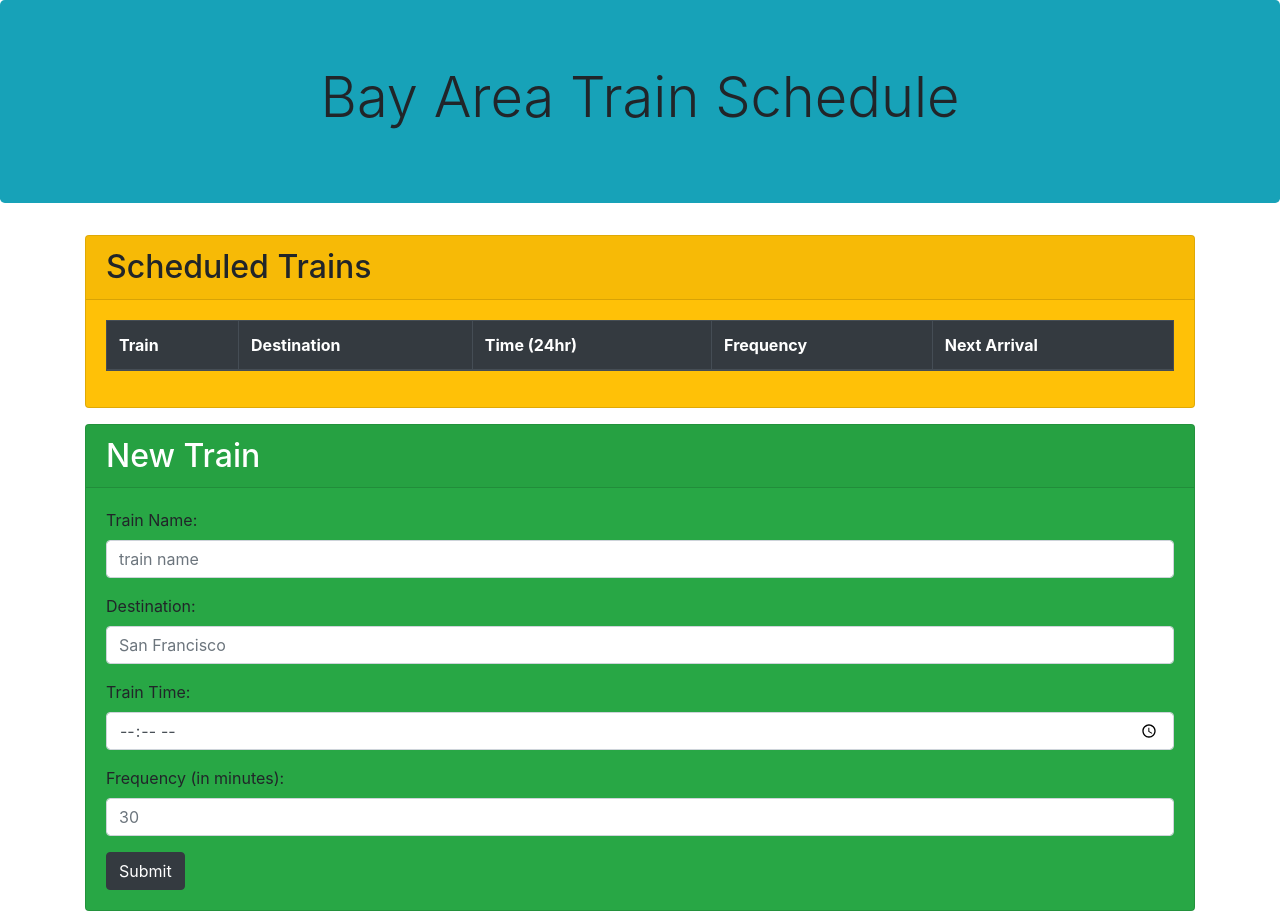
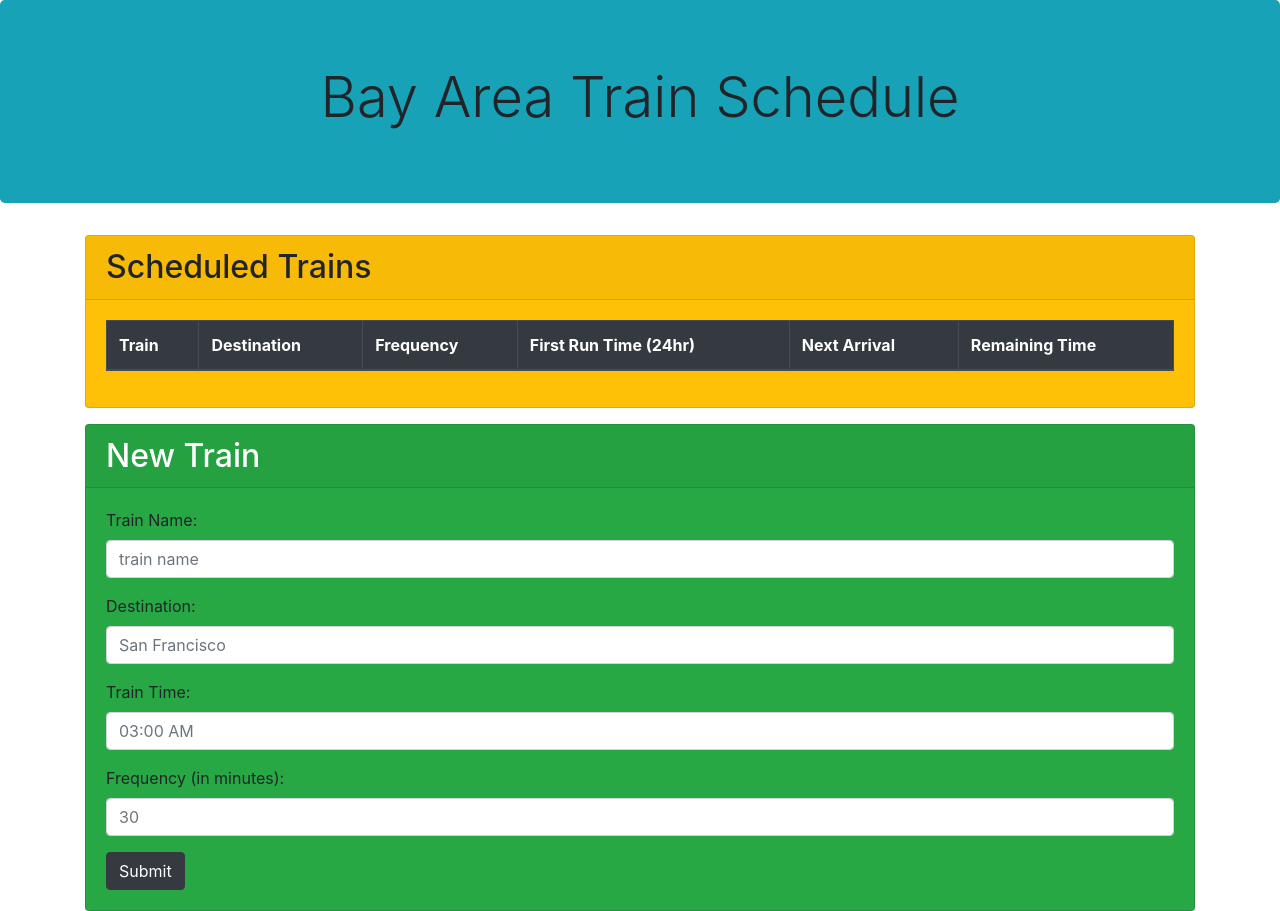
Before and after one commit to niles87/Train-scheduler, a plain HTML site: page index.html in a window 1280 px wide. Drawn offline with nearby package versions, Linux system fonts and the light colour scheme; no server answers.

Commit message:
changed form input type from time to text to display the same on safari and chrome

```diff
--- a/index.html
+++ b/index.html
@@ -40,9 +40,10 @@
                 <tr>
                   <th scope="col">Train</th>
                   <th scope="col">Destination</th>
-                  <th scope="col">Time (24hr)</th>
                   <th scope="col">Frequency</th>
+                  <th scope="col">First Run Time (24hr)</th>
                   <th scope="col">Next Arrival</th>
+                  <th scope="col">Remaining Time</th>
                 </tr>
               </thead>
               <tbody id="tablebody"></tbody>
@@ -78,7 +79,13 @@
             </div>
             <div class="form-group">
               <label for="train-time">Train Time:</label>
-              <input type="time" class="form-control" id="train-time" required />
+              <input
+                type="text"
+                class="form-control"
+                id="train-time"
+                placeholder="03:00 AM"
+                required
+              />
               <div class="invalid-tooltip">
                 Set A Time!
               </div>
```
